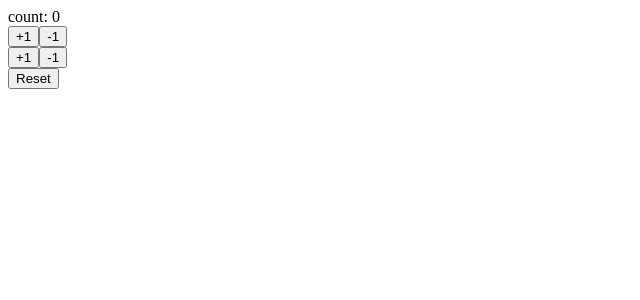
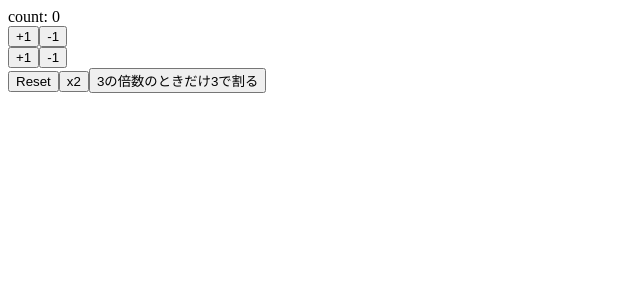
Before and after one commit to yoritin/react-hooks-101, a React (Create React App) app: page / in a window 1280 px wide. Shown: the top 300 px of the page, without its empty margins (0-640 px from the left). Built offline with nearby package versions, Linux system fonts and the light colour scheme.

Commit message:
add divide3

```diff
--- a/src/App.jsx
+++ b/src/App.jsx
@@ -10,6 +10,10 @@ const App = () => {
   const decrement2 = () => setCount((previousCount) => previousCount - 1)
 
   const reset = () => setCount(0)
+
+  const double = () => setCount(count * 2)
+  const divide3 = () =>
+    setCount((count) => (count % 3 === 0 ? count / 3 : count))
 
   return (
     <>
@@ -24,6 +28,8 @@ const App = () => {
       </div>
       <div>
         <button onClick={reset}>Reset</button>
+        <button onClick={double}>x2</button>
+        <button onClick={divide3}>3の倍数のときだけ3で割る</button>
       </div>
     </>
   )
```
